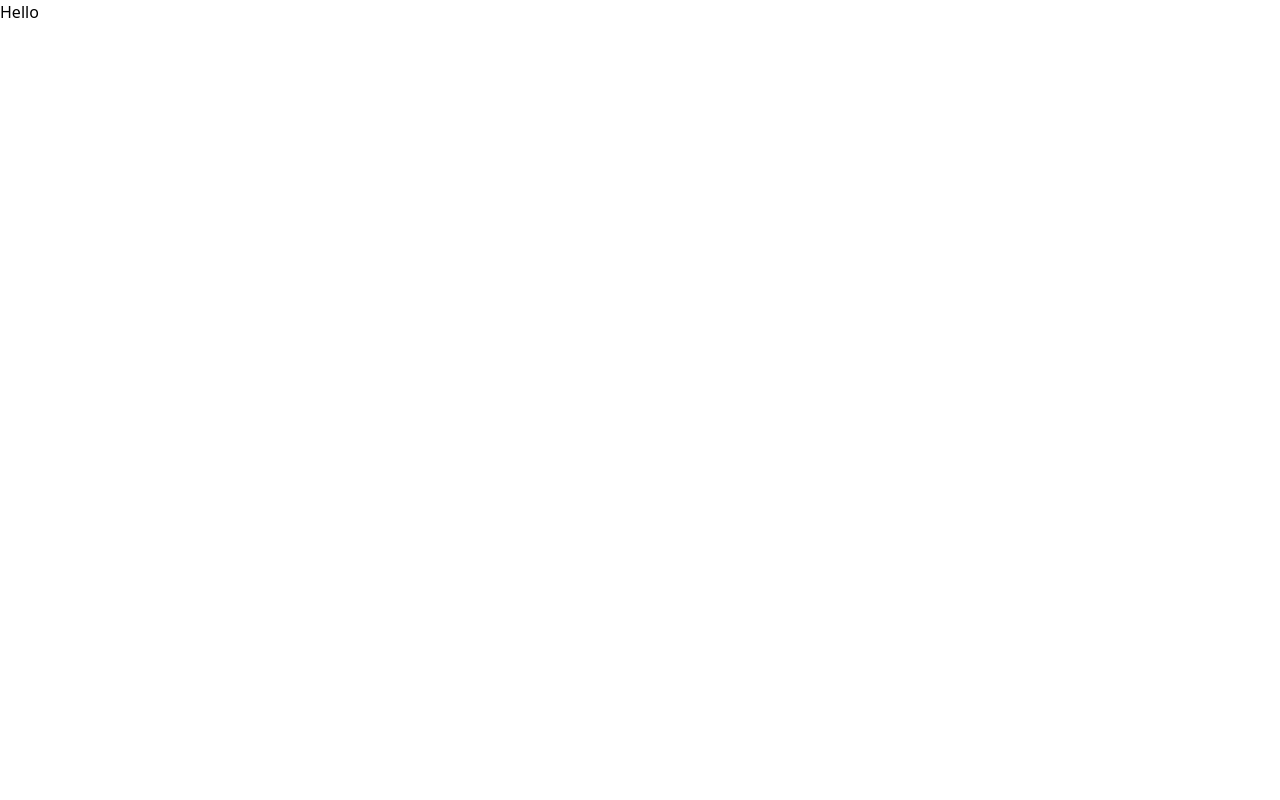
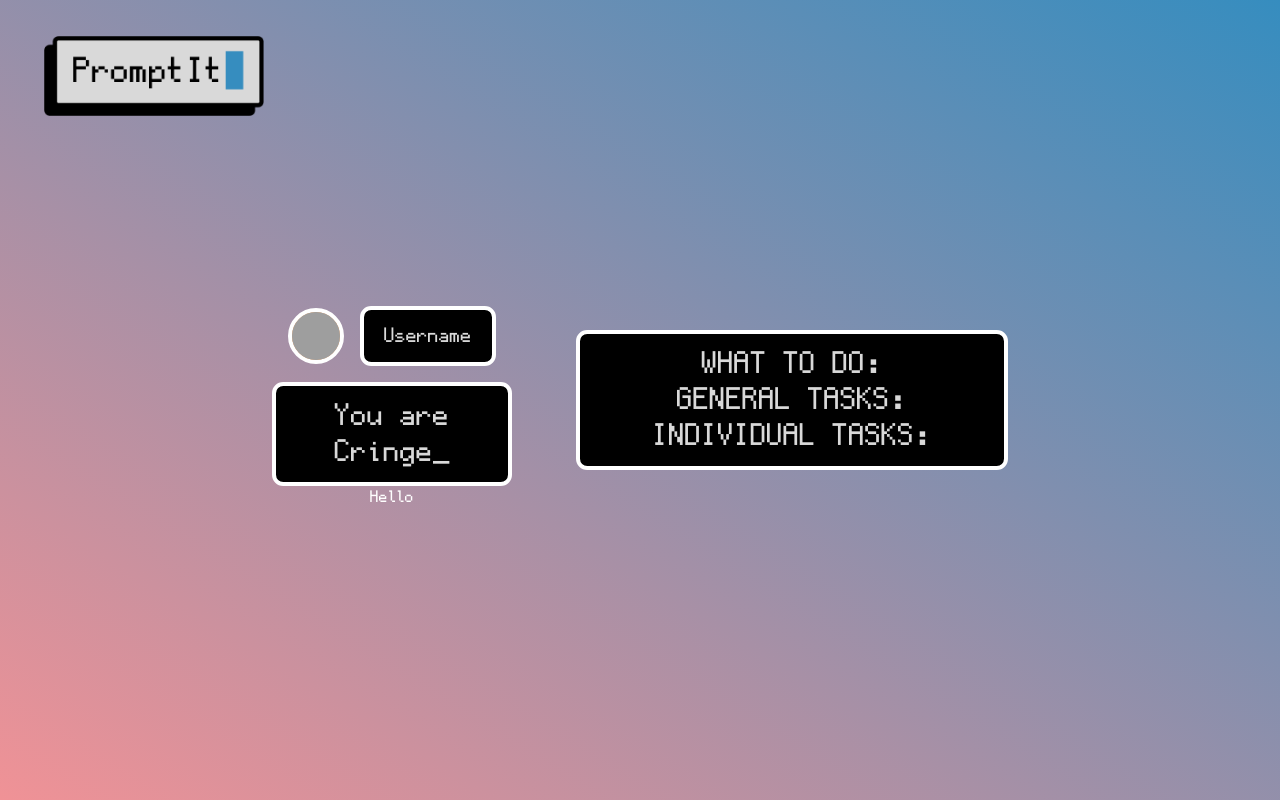
Before and after one commit to dhaulagiri0/PromptIt, a Nuxt app: page /start in a window 1280 px wide. Built offline with nearby package versions, Linux system fonts and the light colour scheme; grey boxes are pictures that could not be loaded.

Commit message:
Impl: Add chatIds and username, id to firebase

```diff
--- a/composables/firebase/useChat.ts
+++ b/composables/firebase/useChat.ts
@@ -10,17 +10,12 @@ import {
 
 export default function() {
   const { $firestore: db } = useNuxtApp();
-  // const { getCurrentUser } = useAuth();
+  const { getCurrentUser } = useAuth();
 
-  async function subscribeMessages(
+  async function subscribeMessages(chatId: String,
     callback: (messages: Message[]) => void
   ): Promise<Unsubscribe> {
-    // const user = await getCurrentUser();
-    // if (!user) {
-    //   throw new Error('User not logged in');
-    // }
-
-    const messagesRef = collection(db, 'messages');
+    const messagesRef = collection(db, 'messages/PersonalChats/' + chatId);
     const q = query(messagesRef, orderBy('createdAt'));
 
     return onSnapshot(q, (snapshot) => {
@@ -32,22 +27,24 @@ export default function() {
     });
   }
 
-  async function sendMessage(message: string) {
+  async function sendMessage(message: string, chatId: string) {
     // const user = await getCurrentUser();
     // if (!user) {
     //   throw new Error('User not logged in');
     // }
 
     try {
-      const messagesRef = collection(db, 'messages');
-      console.log('message: ', message)
+      const messagesRef = collection(db, 'messages/PersonalChats/' + chatId);
+      const user = await getCurrentUser();
       const messagesDoc = await addDoc(messagesRef, {
         text: message,
-        createdAt: new Date().toISOString()
+        createdAt: new Date().toISOString(),
+        sentBy: user.uid,
+        userName: user.displayName
       });
-      console.log('Document written with ID: ', messagesDoc.id);
+      // console.log('Document written with ID: ', messagesDoc.id);
     } catch (error) {
-      console.error('Error adding document: ', error);
+      // console.error('Error adding document: ', error);
     }
   }
 
--- a/composables/firebase/useLobby.ts
+++ b/composables/firebase/useLobby.ts
@@ -30,7 +30,7 @@ export default function() {
       const gameDoc = await setDoc(gameRef, {
         gameId: gameId,
         host: userId,
-        players: [],
+        players: [userId],
         state: "waiting"
       });
       return gameRef.id;
--- a/pages/chat/index.vue
+++ b/pages/chat/index.vue
@@ -26,7 +26,7 @@ const allMessages = ref<string[]>([]);
 let unsubscribeMessages: Unsubscribe | null = null;
 
 onMounted(async () => {
-  unsubscribeMessages = await subscribeMessages((messages: Message[]) => {
+  unsubscribeMessages = await subscribeMessages("williamChat", (messages: Message[]) => {
     console.log(messages);
     console.log(messages.map((message: Message) => message.text));
     allMessages.value = messages.map((message: Message) => message.text);
@@ -40,7 +40,7 @@ onUnmounted(() => {
 const newMessage = ref<string>('');
 
 async function handleSendMessage() {
-  await sendMessage(newMessage.value);
+  await sendMessage(newMessage.value, "williamChat");
   newMessage.value = '';
 }
 </script>
--- a/pages/start/index.vue
+++ b/pages/start/index.vue
@@ -1,3 +1,61 @@
 <template>
-  Hello
+  <div
+    id="Start"
+    class="bg-gradient-to-tr from-richpink to-richblue h-screen font-gohu overflow-x-hidden flex flex-col">
+    <Header class="absolute mt-4 ml-6"/>
+    <main class="grow flex flex-row justify-center">
+      <div class="flex items-center gap-16">
+        <div>
+          <UserNormal />
+          <div class="
+            border-white
+            rounded-vl
+            overflow-hidden
+            p-3
+            pl-5
+            pr-5
+            bg-black
+            border-4
+            text-offwhite
+            font-gohu
+            text-3xl
+            "
+            >
+            <div class="flex flex-col justify-between place-items-center">
+              <h3>You are</h3>
+              <h3>Cringe_</h3>
+            </div>
+          </div>
+          <h3 class="text-white text-center">Hello</h3>
+        </div>
+          <div class="
+            border-white
+            rounded-vl
+            overflow-hidden
+            p-3
+            pl-5
+            pr-5
+            bg-black
+            border-4
+            text-offwhite
+            font-gohu
+            text-3xl
+            "
+            >
+            <div class="flex flex-col w-96 justify-between place-items-center">
+              <h3>WHAT TO DO:</h3>
+              <div></div>
+              <h3>GENERAL TASKS:</h3>
+              <div></div>
+              <h3>INDIVIDUAL TASKS:</h3>
+              <div></div>
+            </div>
+          </div>
+      </div>
+    </main>
+  </div>
 </template>
+
+<script setup lang="ts">
+
+</script>
```
Also changed, not shown: nuxt.config.ts (line endings or trailing spaces).
